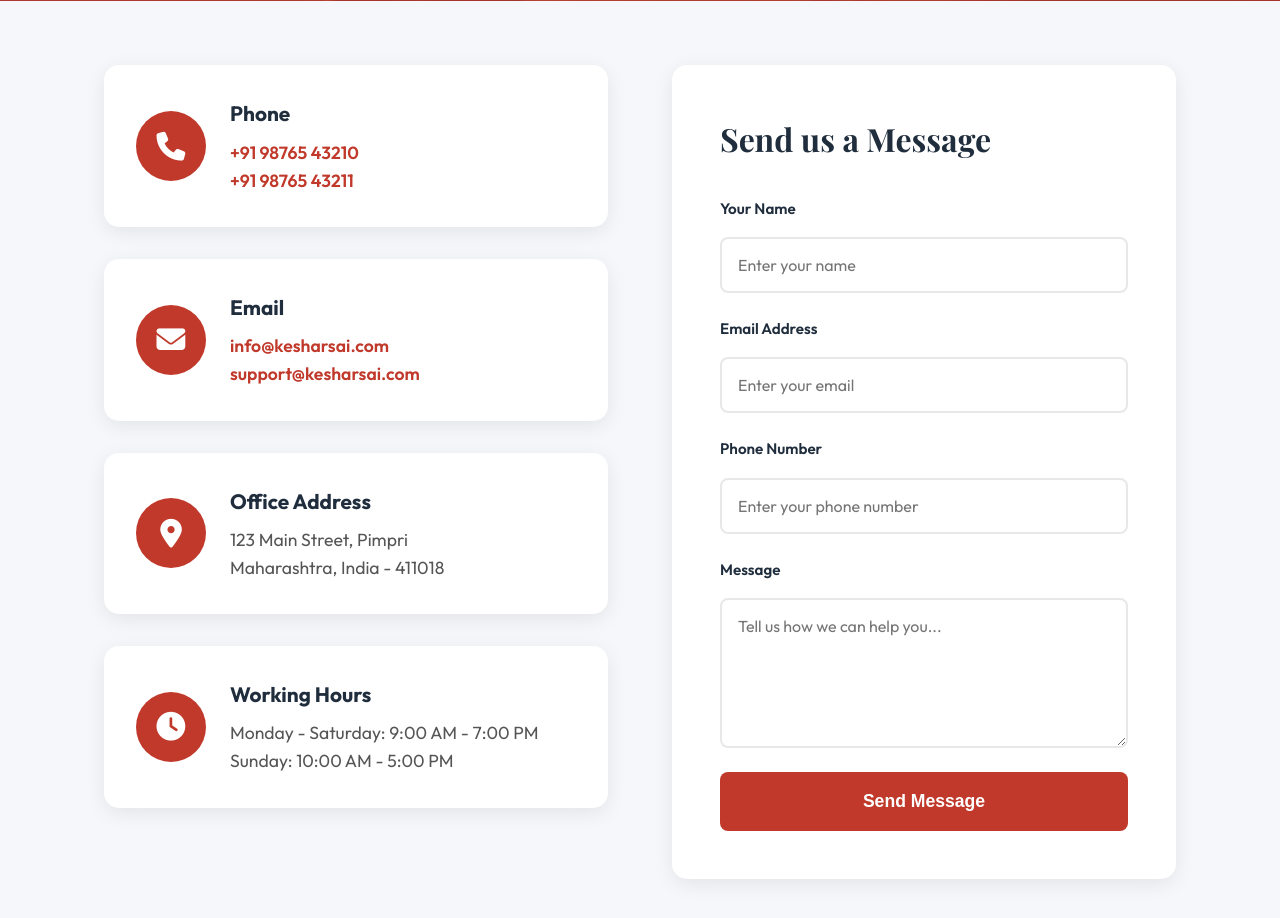
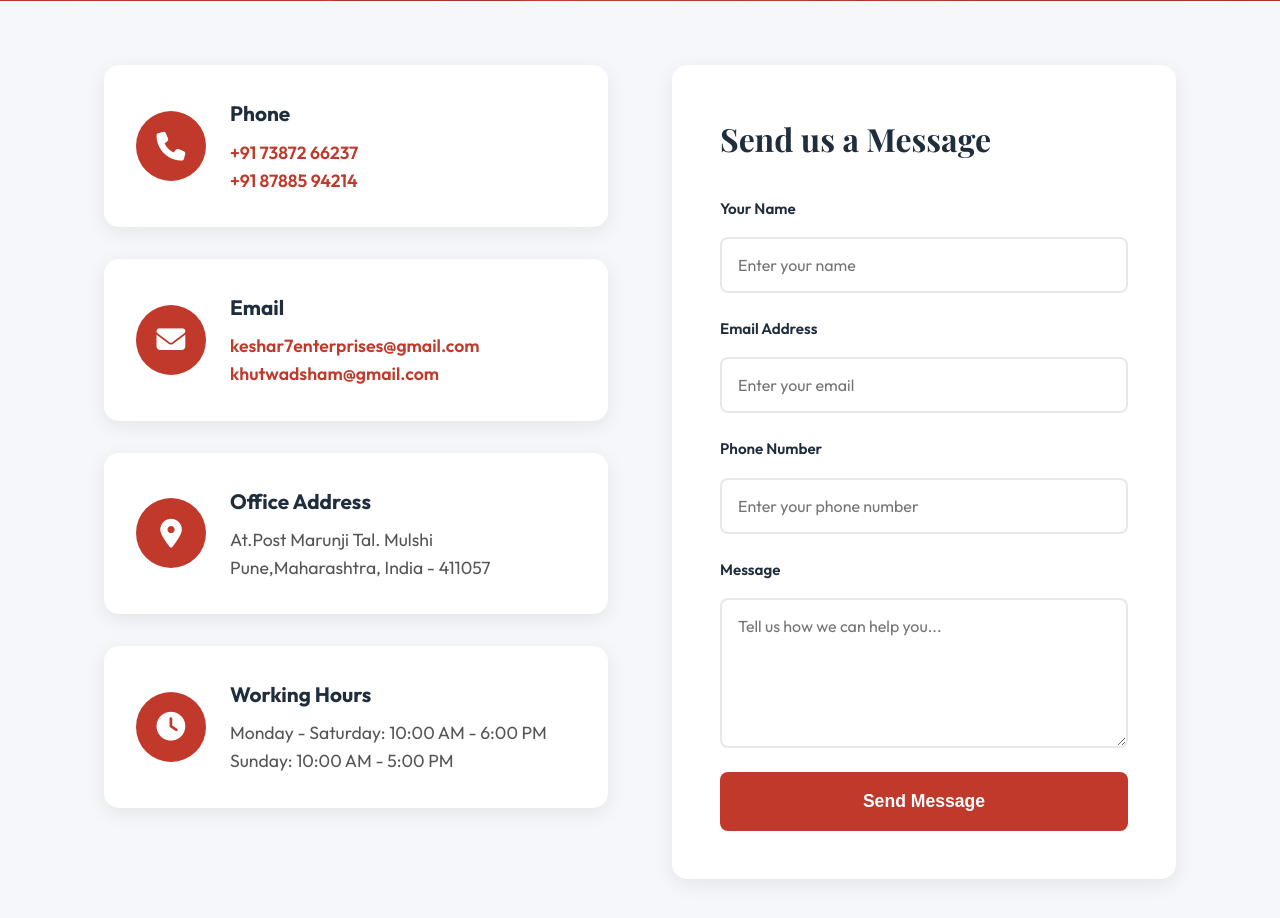
Before and after one commit to omhole8296/keshar_sai, a Flask app: page /contact in a window 1280 px wide. Shown: the part 412-1330 px from the top of the page. Run offline with Flask 3, Linux system fonts and the light colour scheme.

Commit message:
Update company contact details

```diff
--- a/templates/about.html
+++ b/templates/about.html
@@ -150,6 +150,10 @@
                         <i class="fas fa-user"></i>
                         Profile
                     </a>
+                    <a href="#settings">
+                        <i class="fas fa-cog"></i>
+                        Settings
+                    </a>
                     <a href="{{ url_for('logout') }}">
                         <i class="fas fa-sign-out-alt"></i>
                         Logout
--- a/templates/contact.html
+++ b/templates/contact.html
@@ -202,6 +202,10 @@
                         <i class="fas fa-user"></i>
                         Profile
                     </a>
+                    <a href="#settings">
+                        <i class="fas fa-cog"></i>
+                        Settings
+                    </a>
                     <a href="{{ url_for('logout') }}">
                         <i class="fas fa-sign-out-alt"></i>
                         Logout
@@ -227,8 +231,8 @@
                 </div>
                 <div class="contact-details">
                     <h3>Phone</h3>
-                    <p><a href="tel:+919876543210">+91 98765 43210</a></p>
-                    <p><a href="tel:+919876543211">+91 98765 43211</a></p>
+                    <p><a href="tel:+919876543210">+91 73872 66237</a></p>
+                    <p><a href="tel:+919876543211">+91 87885 94214</a></p>
                 </div>
             </div>
 
@@ -238,8 +242,8 @@
                 </div>
                 <div class="contact-details">
                     <h3>Email</h3>
-                    <p><a href="mailto:info@kesharsai.com">info@kesharsai.com</a></p>
-                    <p><a href="mailto:support@kesharsai.com">support@kesharsai.com</a></p>
+                    <p><a href="mailto:keshar7enterprises@gmail.com">keshar7enterprises@gmail.com</a></p>
+                    <p><a href="mailto:khutwadsham@gmail.com">khutwadsham@gmail.com</a></p>
                 </div>
             </div>
 
@@ -249,8 +253,8 @@
                 </div>
                 <div class="contact-details">
                     <h3>Office Address</h3>
-                    <p>123 Main Street, Pimpri</p>
-                    <p>Maharashtra, India - 411018</p>
+                    <p>At.Post Marunji Tal. Mulshi</p>
+                    <p>Pune,Maharashtra, India - 411057</p>
                 </div>
             </div>
 
@@ -260,7 +264,7 @@
                 </div>
                 <div class="contact-details">
                     <h3>Working Hours</h3>
-                    <p>Monday - Saturday: 9:00 AM - 7:00 PM</p>
+                    <p>Monday - Saturday: 10:00 AM - 6:00 PM</p>
                     <p>Sunday: 10:00 AM - 5:00 PM</p>
                 </div>
             </div>
@@ -299,7 +303,7 @@
     <div class="map-section">
         <div class="map-container">
             <iframe
-                src="https://www.google.com/maps/embed?pb=!1m18!1m12!1m3!1d60537.69673696597!2d73.75302987910156!3d18.62837050000001!2m3!1f0!2f0!3f0!3m2!1i1024!2i768!4f13.1!3m3!1m2!1s0x3bc2b9c6f2b6e5e9%3A0x7c8e3c3e3c3e3c3e!2sPimpri-Chinchwad%2C%20Maharashtra!5e0!3m2!1sen!2sin!4v1234567890"
+                src="https://www.google.com/maps/embed?pb=!1m18!1m12!1m3!1d312.13760064286254!2d73.72163313957311!3d18.608320517436983!2m3!1f0!2f0!3f0!3m2!1i1024!2i768!4f13.1!3m3!1m2!1s0x3bc2bb363dcae7f1%3A0x3a1f554d0b2b182c!2sKeshar%20Sai%20Developers!5e0!3m2!1sen!2sin!4v1772374652057!5m2!1sen!2sin"
                 width="100%"
                 height="100%"
                 style="border:0;"
--- a/templates/liked-properties.html
+++ b/templates/liked-properties.html
@@ -37,6 +37,10 @@
                     <a href="#profile">
                         <i class="fas fa-user"></i>
                         Profile
+                    </a>
+                    <a href="#settings">
+                        <i class="fas fa-cog"></i>
+                        Settings
                     </a>
                     <a href="{{ url_for('logout') }}">
                         <i class="fas fa-sign-out-alt"></i>
--- a/templates/users.html
+++ b/templates/users.html
@@ -205,6 +205,10 @@
                         <i class="fas fa-user"></i>
                         Profile
                     </a>
+                    <a href="#settings">
+                        <i class="fas fa-cog"></i>
+                        Settings
+                    </a>
                     <a href="{{ url_for('logout') }}">
                         <i class="fas fa-sign-out-alt"></i>
                         Logout
```
Also changed, not shown: templates/index.html (+3 -4 lines), static/uploads/1771649675.02283_Residential_Plots.jpg (added), static/uploads/1771649688.179949_Residential_Plots.jpg (added), static/uploads/1771649702.357529_Residential_Plots.jpg (added), static/uploads/1771649715.852257_LUXURY.jpg (added), static/uploads/1771649734.943377_1771631927.766987_Agricultural_Land.jpg (added), static/uploads/1771649744.277925_Agricultural_Land.jpg (added), static/uploads/1771649829.218317_Farm_Houses.jpg (added), static/uploads/1771650707.100017_Industrial_Plots.jpg (added), static/uploads/1771651808.163064_LUXURY.jpg (added), static/uploads/1771651824.275759_Agricultural_Land.jpg (added), static/uploads/1771651865.990357_1771588558.669826_Agricultural_Land.jpg (added), static/uploads/1771651876.612231_1771588558.669826_Agricultural_Land.jpg (added).
